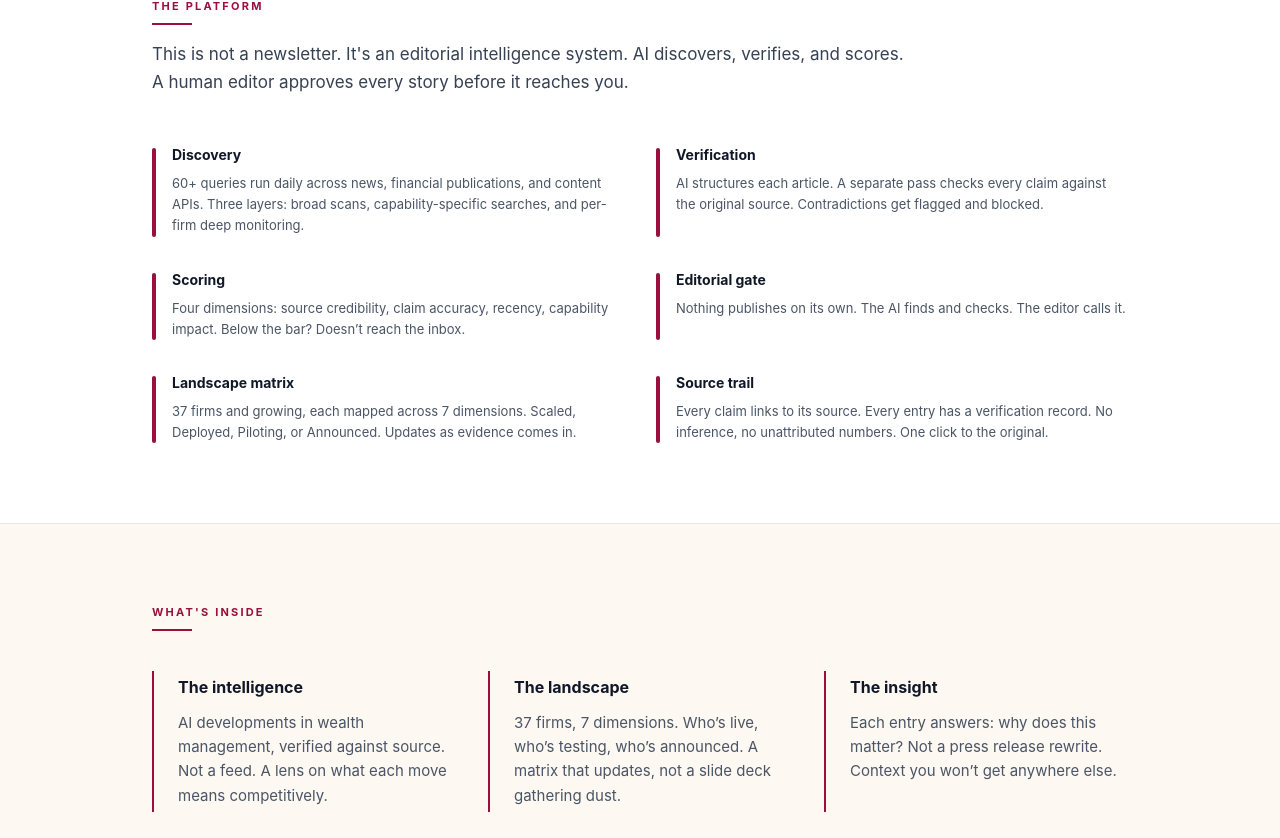
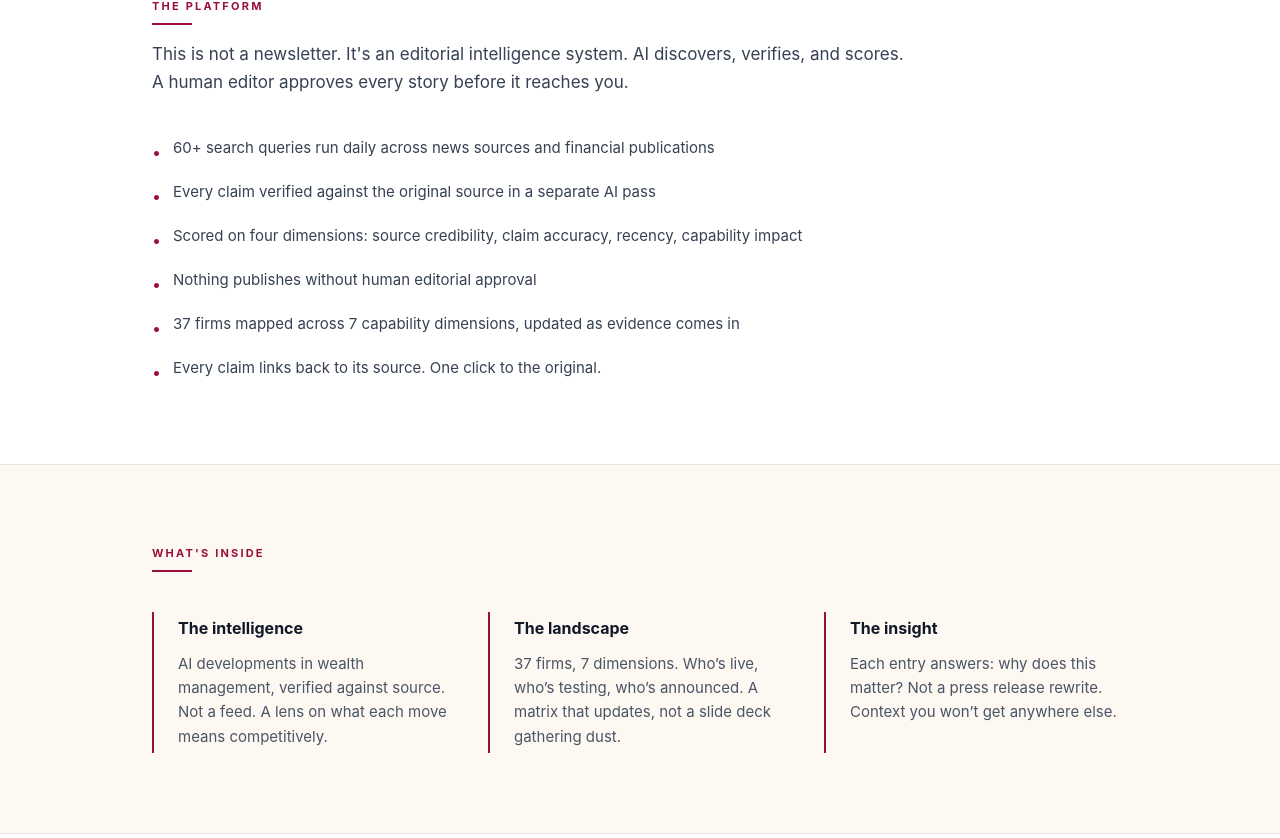
Before and after one commit to CuriosityAIAgent/living-intelligence, a Next.js app: page / in a window 1280 px wide. Shown: the part 1194-2032 px from the top of the page. Built offline with nearby package versions, Linux system fonts and the light colour scheme.

Commit message:
Condense platform section to bullet points — less info, faster scan
Replaced 6 feature cards with 6 clean bullet points. Same information,
half the visual weight. Scannable in seconds.

Co-Authored-By: Claude Opus 4.6 (1M context) <noreply@anthropic.com>

```diff
--- a/app/page.tsx
+++ b/app/page.tsx
@@ -79,46 +79,25 @@ export default function LandingPage() {
             The platform
           </p>
           <hr className="border-t-2 border-[#990F3D] mb-4 w-10" />
-          <p className="text-[17px] text-gray-700 leading-relaxed mb-12 max-w-3xl">
+          <p className="text-[17px] text-gray-700 leading-relaxed mb-10 max-w-3xl">
             This is not a newsletter. It&apos;s an editorial intelligence system. AI discovers, verifies, and scores. A human editor approves every story before it reaches you.
           </p>
 
-          <div className="grid md:grid-cols-2 gap-8">
+          <ul className="space-y-4 max-w-2xl">
             {[
-              {
-                title: 'Discovery',
-                desc: '60+ queries run daily across news, financial publications, and content APIs. Three layers: broad scans, capability-specific searches, and per-firm deep monitoring.',
-              },
-              {
-                title: 'Verification',
-                desc: 'AI structures each article. A separate pass checks every claim against the original source. Contradictions get flagged and blocked.',
-              },
-              {
-                title: 'Scoring',
-                desc: 'Four dimensions: source credibility, claim accuracy, recency, capability impact. Below the bar? Doesn\u2019t reach the inbox.',
-              },
-              {
-                title: 'Editorial gate',
-                desc: 'Nothing publishes on its own. The AI finds and checks. The editor calls it.',
-              },
-              {
-                title: 'Landscape matrix',
-                desc: '37 firms and growing, each mapped across 7 dimensions. Scaled, Deployed, Piloting, or Announced. Updates as evidence comes in.',
-              },
-              {
-                title: 'Source trail',
-                desc: 'Every claim links to its source. Every entry has a verification record. No inference, no unattributed numbers. One click to the original.',
-              },
-            ].map((card) => (
-              <div key={card.title} className="flex gap-4">
-                <div className="w-1 bg-[#990F3D] rounded flex-shrink-0 mt-1" style={{ minHeight: 20 }} />
-                <div>
-                  <h3 className="text-[14px] font-bold text-gray-900 mb-2">{card.title}</h3>
-                  <p className="text-[13px] text-gray-600 leading-relaxed">{card.desc}</p>
-                </div>
-              </div>
+              '60+ search queries run daily across news sources and financial publications',
+              'Every claim verified against the original source in a separate AI pass',
+              'Scored on four dimensions: source credibility, claim accuracy, recency, capability impact',
+              'Nothing publishes without human editorial approval',
+              '37 firms mapped across 7 capability dimensions, updated as evidence comes in',
+              'Every claim links back to its source. One click to the original.',
+            ].map((item) => (
+              <li key={item} className="flex items-start gap-3">
+                <span className="text-[#990F3D] mt-1 flex-shrink-0">&#x2022;</span>
+                <span className="text-[15px] text-gray-700 leading-relaxed">{item}</span>
+              </li>
             ))}
-          </div>
+          </ul>
         </div>
       </section>
 
```
